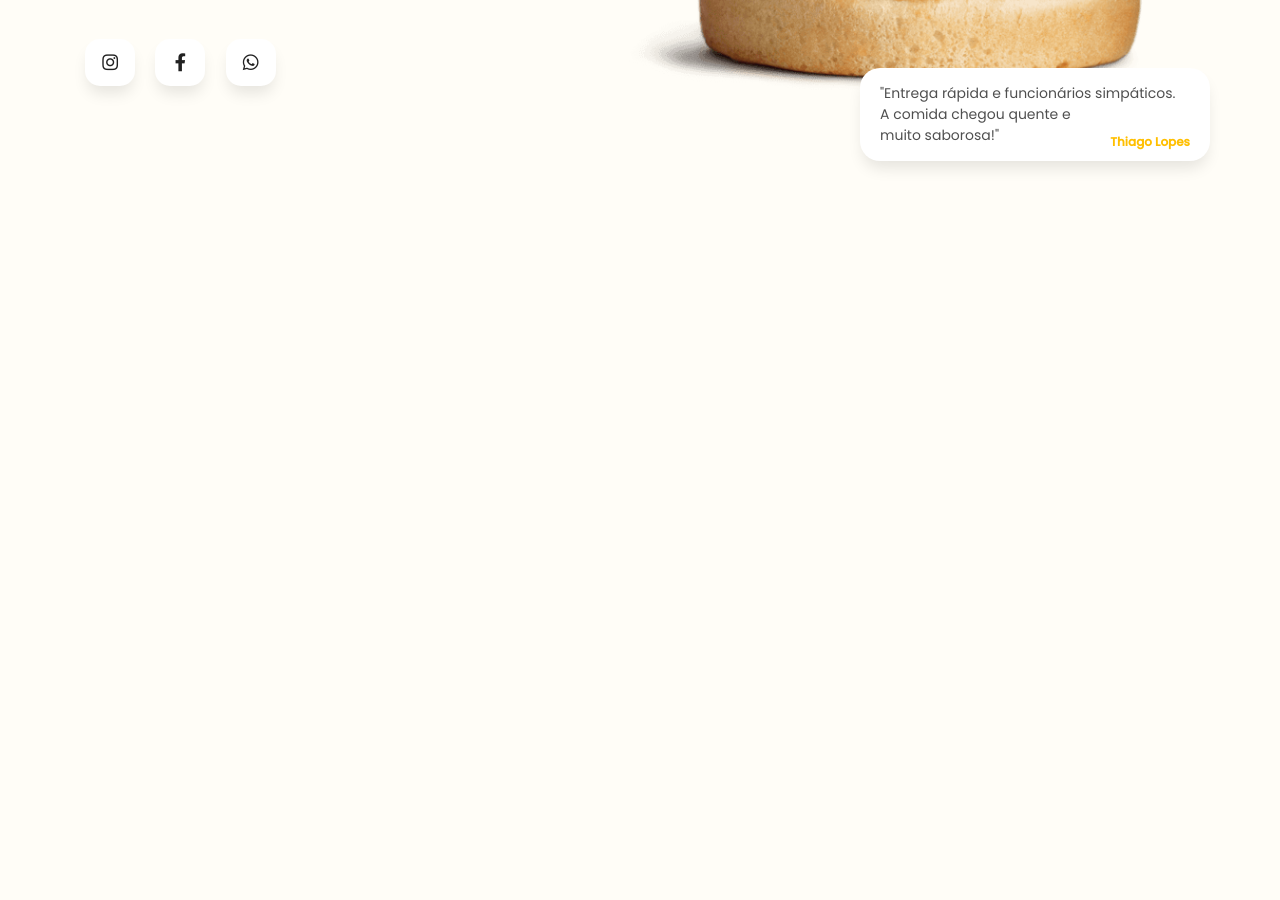
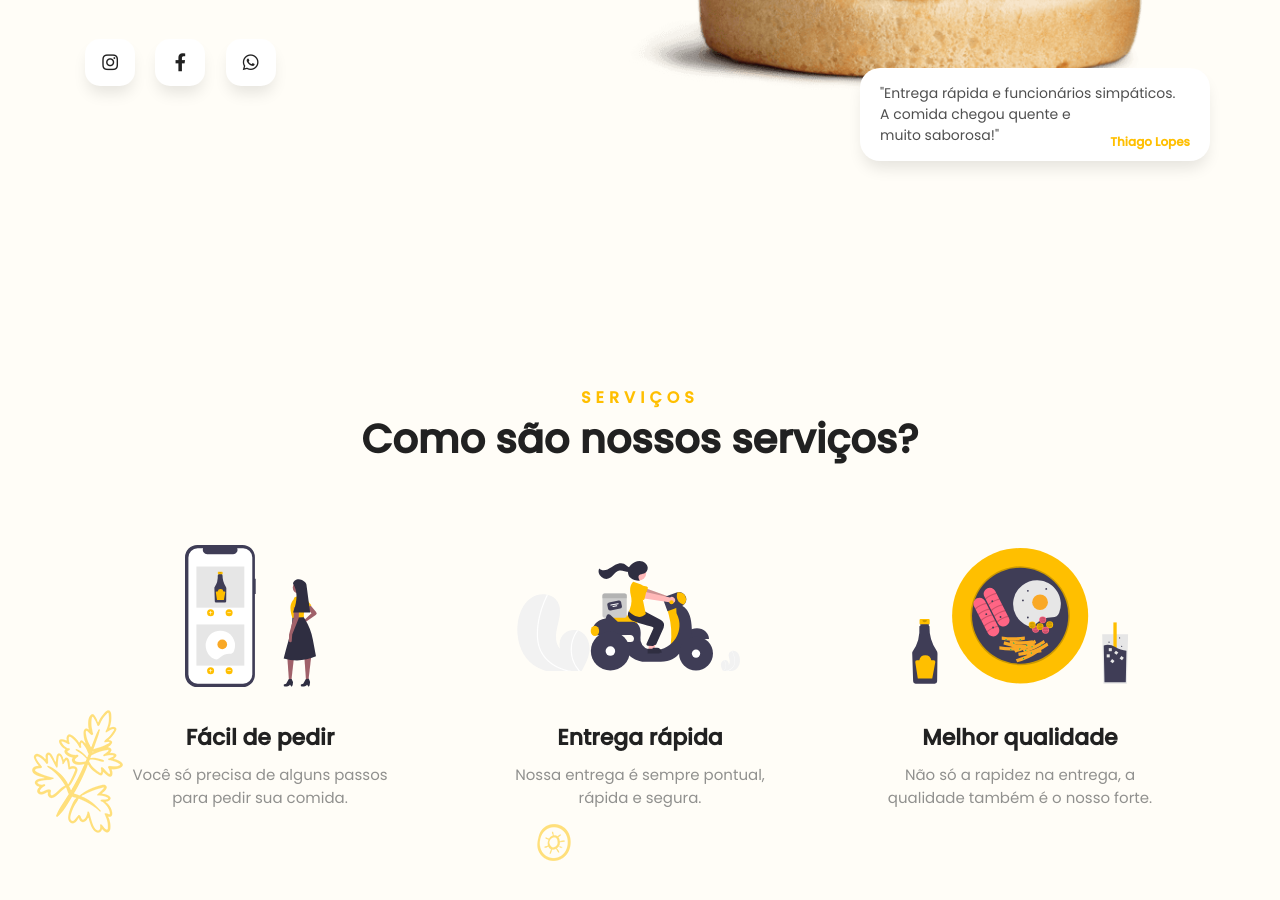
Before and after one commit to GitTec/menu-cardapio-online, a plain HTML site: page index.html in a window 1280 px wide. Shown: the part 669-1569 px from the top of the page. Before the commit the page ends 955 px from the top, so only its background shows below. Drawn offline with Linux system fonts and the light colour scheme; a script that the page names is missing.

Commit message:
Adicionado a sessão de serviços

```diff
--- a/css/main.css
+++ b/css/main.css
@@ -59,7 +59,8 @@
     /*criar sombra atras do botão*/
 }
 
-.btn-white.active, btn-white:hover {    /*Essa classe é pra quando o botão ficar ativo, e quando passar o mouse por cima*/
+.btn-white.active, .btn-white:hover {
+    /*Essa classe é pra quando o botão ficar ativo, e quando passar o mouse por cima*/
     background-color: var(--color-primary);
 }
 
@@ -182,3 +183,53 @@
     right: 20px;
     bottom: 10px;
 }
+
+.servicos {
+    padding-top: 100px;
+    padding-bottom: 150px;
+}
+
+.hint-title {
+    color: var(--color-primary);
+    font-size: 16px;
+    text-transform: uppercase;
+    /*Transforma o texto inteiro em maiusculo*/
+    letter-spacing: 5px;
+    /*Espaço entre as letras*/
+}
+
+.title {
+    color: var(--color-black);
+    font-size: 40px;
+    margin-top: 5px;
+    margin-bottom: 30px;
+}
+
+.card-icon {    /*Alinhando os 3 itens de maneira que fiquem de tamanhos iguais*/
+    height: 150px;
+    margin: 0 auto;
+    margin-bottom: 30px;
+    display: flex;
+    justify-content: center;
+    align-items: center;
+}
+
+.card-text {
+    color: var(--color-text-out);
+    font-size: 15px;
+    padding: 0px 30px;
+}
+
+.card-text p {
+    font-size: 22px;
+    color: var(--color-black);
+    margin-bottom: 10px;
+}
+
+.background-servicos{
+    position: absolute;
+    left: 0;
+    right: 0;
+    height: 500px;
+    background-image: url(../img/bg-icons-2.png);
+}
--- a/index.html
+++ b/index.html
@@ -64,7 +64,7 @@
                             Aproveite nosso cardápio! Escolha o que desejar e receba em sua casa de forma rápida e
                             segura.
                         </p>
-                        <div class="">
+                        <div>
                             <a class="btn btn-yellow mt-4 mr-3"><!--margin top, margin right-->
                                 Ver cardápio
                             </a>
@@ -107,6 +107,56 @@
 
     <section class="servicos" id="servicos">
 
+        <div class="background-servicos"></div>
+        <div class="container">
+            <div class="row">
+                <div class="col-12 text-center mb-5"> <!--Fica ao meio o 12-->
+                    <span class="hint-title"><b>Serviços</b></span>
+                    <h1 class="title">
+                        <b>Como são nossos serviços?</b>
+                    </h1>
+                </div>
+
+                <div class="col-4 mb-5">
+                    <div class="card-icon text-center">
+                        <img src="./img/icone-pedido.svg" alt="icon-pedido" width="150" />
+                    </div>
+                    <div class="card-text text-center mt-3">
+                        <p><b>Fácil de pedir</b></p>
+                        <span>
+                            Você só precisa de alguns passos para pedir sua comida.
+                        </span>
+                    </div>
+                </div>
+
+                <div class="col-4 mb-5">
+                    <div class="card-icon text-center">
+                        <img src="./img/icone-delivery.svg" alt="icon-entrega" width="250" />
+                    </div>
+                    <div class="card-text text-center mt-3">
+                        <p><b>Entrega rápida</b></p>
+                        <span>
+                            Nossa entrega é sempre pontual, rápida e segura.
+                        </span>
+                    </div>
+                </div>
+
+                <div class="col-4 mb-5">
+                    <div class="card-icon text-center">
+                        <img src="./img/icone-qualidade.svg" alt="icon-qualidade" width="250" />
+                    </div>
+                    <div class="card-text text-center mt-3">
+                        <p><b>Melhor qualidade</b></p>
+                        <span>
+                            Não só a rapidez na entrega, a qualidade também é o nosso forte.
+                        </span>
+                    </div>
+                </div>
+
+
+            </div>
+        </div>
+
     </section>
 
     <section class="cardapio" id="cardapio">
```
